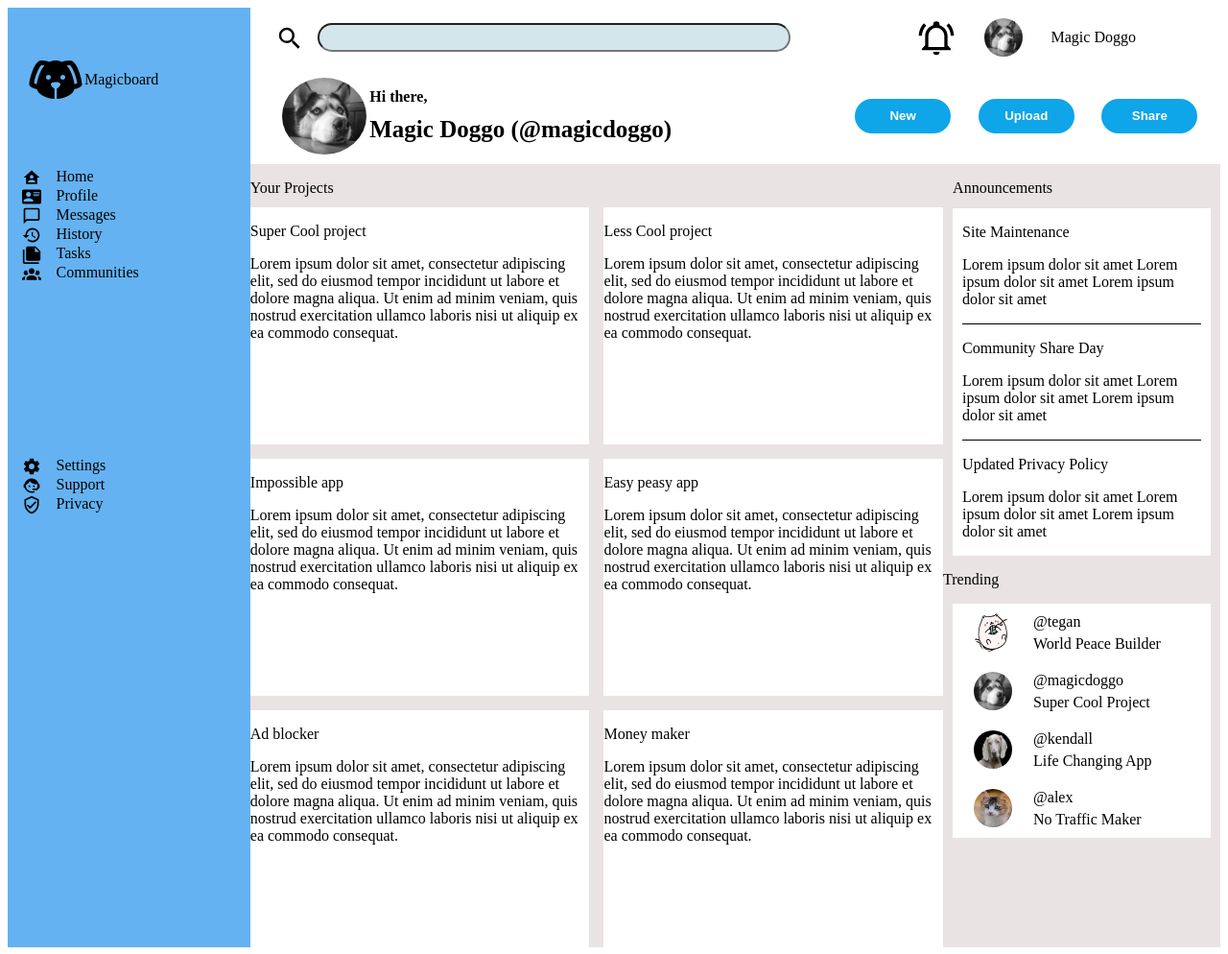
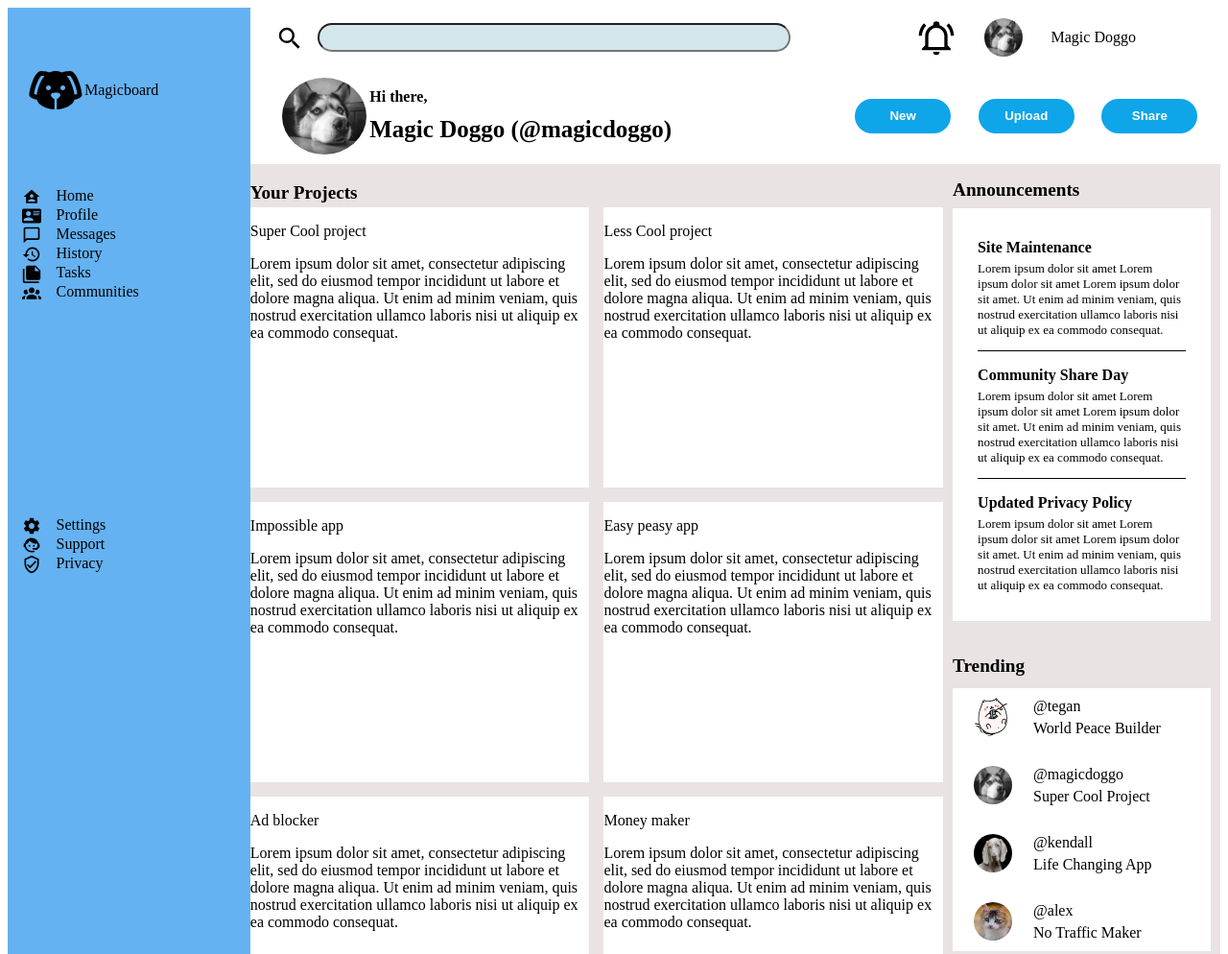
Before and after one commit to magic-doggo/project-admin-dashboard, a plain HTML site: page index.html in a window 1280 px wide. Shown: the top 994 px of the page at 96% size. Drawn offline with Linux system fonts and the light colour scheme.

Commit message:
Style and align headers of content

```diff
--- a/index.html
+++ b/index.html
@@ -117,15 +117,15 @@
                 <div class="announcements-box">
                     <div class="site-maintenance">
                         <p>Site Maintenance</p>
-                        <p> Lorem ipsum dolor sit amet Lorem ipsum dolor sit amet Lorem ipsum dolor sit amet</p>
+                        <p> Lorem ipsum dolor sit amet Lorem ipsum dolor sit amet Lorem ipsum dolor sit amet. Ut enim ad minim veniam, quis nostrud exercitation ullamco laboris nisi ut aliquip ex ea commodo consequat.</p>
                     </div>
                     <div class="community-share-day">
                         <p>Community Share Day</p>
-                        <p> Lorem ipsum dolor sit amet Lorem ipsum dolor sit amet Lorem ipsum dolor sit amet</p>
+                        <p> Lorem ipsum dolor sit amet Lorem ipsum dolor sit amet Lorem ipsum dolor sit amet. Ut enim ad minim veniam, quis nostrud exercitation ullamco laboris nisi ut aliquip ex ea commodo consequat.</p>
                     </div>
                     <div class="updated-privacy-policy">
                         <p>Updated Privacy Policy</p>
-                        <p> Lorem ipsum dolor sit amet Lorem ipsum dolor sit amet Lorem ipsum dolor sit amet</p>
+                        <p> Lorem ipsum dolor sit amet Lorem ipsum dolor sit amet Lorem ipsum dolor sit amet. Ut enim ad minim veniam, quis nostrud exercitation ullamco laboris nisi ut aliquip ex ea commodo consequat.</p>
                     </div>
                 </div>
             </div>
--- a/styles.css
+++ b/styles.css
@@ -173,6 +173,8 @@ li > img {
 .projects-header {
     grid-row: 1 / 2;
     grid-column: 1 / 3;
+    font-size: larger;
+    font-weight: bolder;
 }
 
 .announcements {
@@ -183,13 +185,17 @@ li > img {
 .announcements > p {
     margin: 16px 10px 0 10px;
     height: 30px;
+    font-weight: bolder;
+    font-size: larger;
     /* lazy solution, maybe change later*/
 }
 
 .announcements-box {
     background-color: white;
     margin: 0 10px 0 10px;
+    padding: 16px;
 }
+
 
 .site-maintenance {
     border-bottom: 1px solid black;
@@ -205,16 +211,26 @@ li > img {
     margin: 10px;
 }
 
+.announcements-box > div > p:nth-child(1) {
+    margin-bottom: 2px;
+    font-weight: bolder;
+}
+
+.announcements-box > div > p:nth-child(2) {
+    margin-top: 5px;
+    font-size: small;
+}
+
 .trending {
-    /* display: grid; */
     grid-row: 2 / 3;
 }
 
 .trending-box {
     background-color: white;
-    margin: 0 10px 0 10px;
+    margin: 10px;
     display: flex;
     flex-direction: column;
+    gap: 10px;
 }
 
 .trending-row {
@@ -240,6 +256,12 @@ li > img {
     margin: 5px;
 }
 
+.trending > p {
+    /* margin-left: 10px; */
+    font-weight: bolder;
+    font-size: larger;
+    margin: 36px 0 12px 10px;
+}
 
 
 /* do minmax for projects */
```
